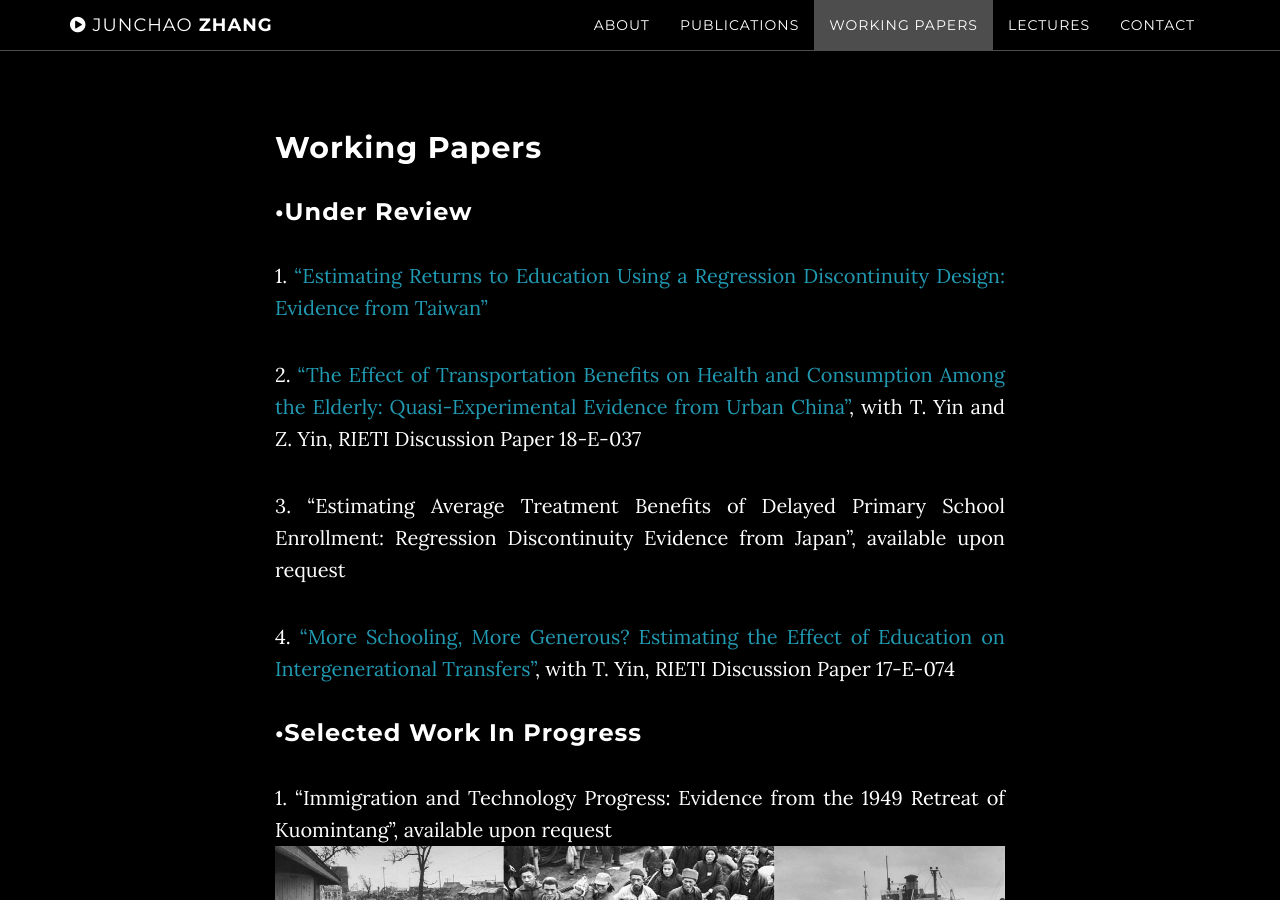
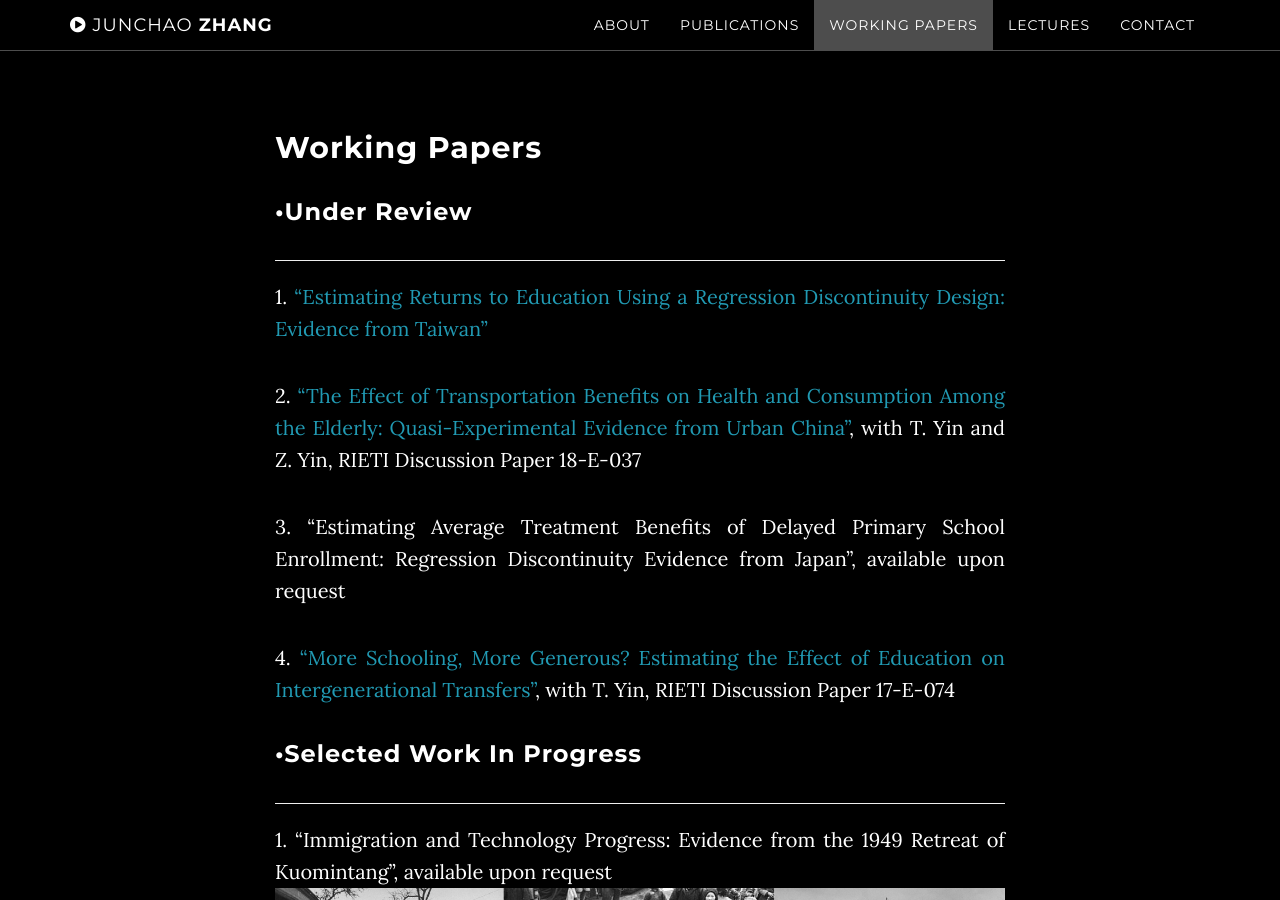
Before and after one commit to ztempest0218/ztempest0218.github.io, a Jekyll site: the page built from index.html, in a window 1280 px wide and 900 px high, scrolled down 2332 px. Built offline with Jekyll 4.4.1, drawn with Linux system fonts in a browser that asks for light colours.

Commit message:
Update workingpapers.html

```diff
--- a/_includes/workingpapers.html
+++ b/_includes/workingpapers.html
@@ -5,6 +5,7 @@
                 <div class="col-lg-8 col-lg-offset-2">
                     <h2>Working Papers</h2>
 <h3 align="left">•Under Review</h3>
+<HR>
 <p>1. <a href=/papers/001-schooling-return.pdf>“Estimating Returns to Education Using a Regression Discontinuity Design: Evidence from Taiwan”</a></p>
 
 <p>2. <a href="https://papers.ssrn.com/sol3/papers.cfm?abstract_id=3187788">“The Effect of Transportation Benefits on Health and Consumption Among the Elderly: Quasi-Experimental Evidence from Urban China”</a>, with T. Yin and Z. Yin, RIETI Discussion Paper 18-E-037</p>
@@ -14,6 +15,7 @@
 <p>4. <a href="https://papers.ssrn.com/sol3/papers.cfm?abstract_id=3150212">“More Schooling, More Generous? Estimating the Effect of Education on Intergenerational Transfers”</a>, with T. Yin, RIETI Discussion Paper 17-E-074</p>
 
 <h3 align="left">•Selected Work in Progress</h3>
+<HR>
 <p>1. “Immigration and Technology Progress: Evidence from the 1949 Retreat of Kuomintang”, available upon request<br />
 <img src="/img/immi.jpg" width=100%>
 </p>
```
